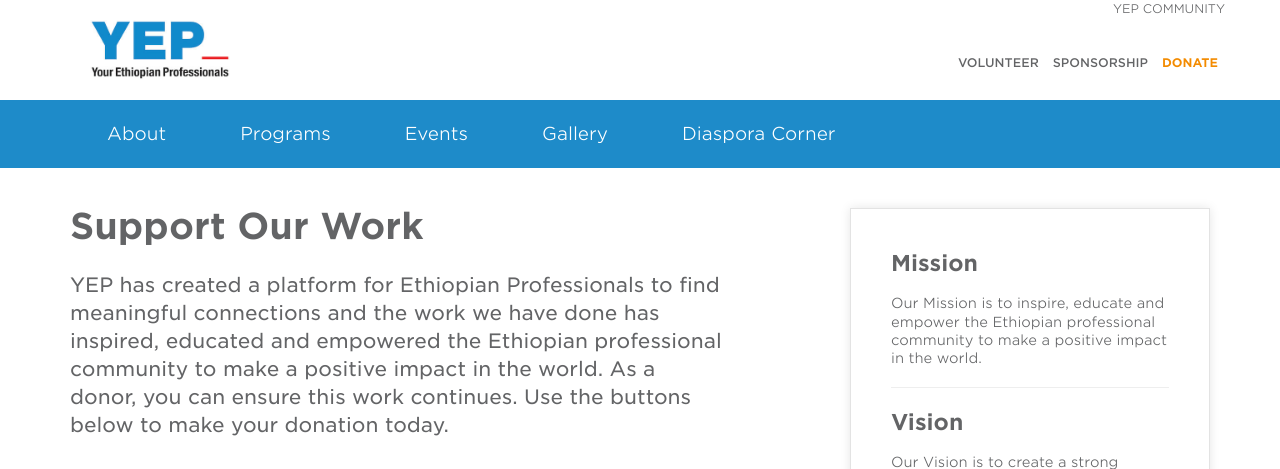
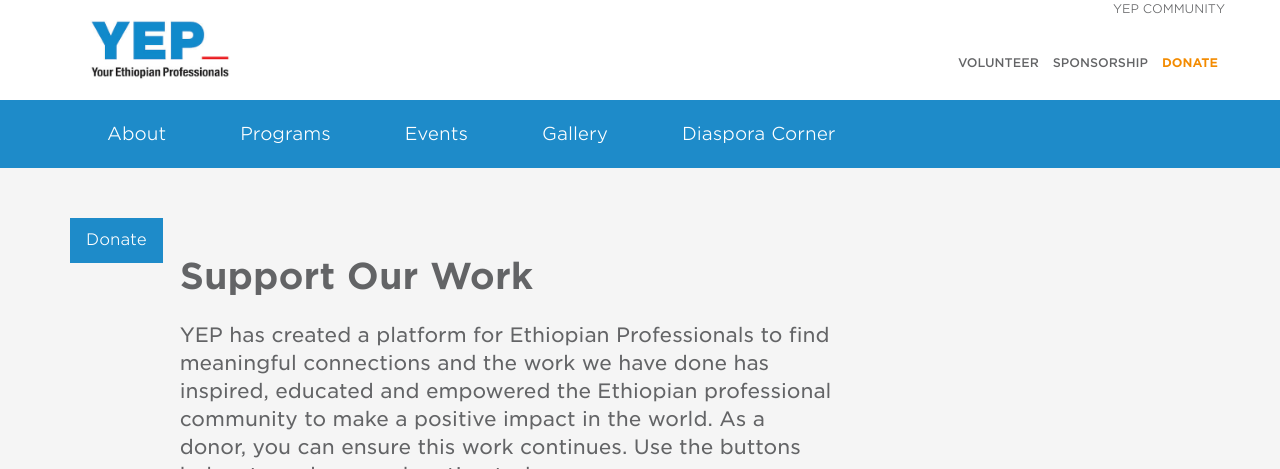
Before and after one commit to YEPNetwork/yepnetwork.github.io, a Jekyll site: the page built from _pages/donate.html, in a window 1280 px wide and 1400 px high. Shown: the top 469 px of the window. Built offline with Jekyll 4.4.1, drawn with Linux system fonts in a browser that asks for light colours; nearby versions of some CDN libraries; a script that is not in the unit is left out; some of the changed text lies outside the part shown; grey boxes are pictures that could not be loaded.

Commit message:
Update donate.html

```diff
--- a/_pages/donate.html
+++ b/_pages/donate.html
@@ -17,6 +17,11 @@
 
 <div id="post-41365" class="post-41365 page type-page status-publish hentry">
  -->
+<div class="bg-gray overview">
+  <section class="sub-navigation">
+    <div class="container">
+      <ul class="nav nav-tabs">
+        <li class="active"><a data-toggle="tab" href="#menu1">Donate</a></li>
     <div class="content">
       <div class="container">
           <div class="row">
@@ -37,8 +42,12 @@
                         </div>
             <div class="col-sm-5 col-md-4 col-md-offset-1">
                           <aside class="sidebar">
+    <li><a data-toggle="tab" href="#menu2">Sponsorship</a></li>
+      </ul>
+  </div>
+  </div>
 
-   <div class="well">
+   <!-- <div class="well">
     <h2>Mission </h2>
     <p> Our Mission is to inspire, educate and empower the Ethiopian professional community to make a positive impact in the world.</p>
     <hr>
```
